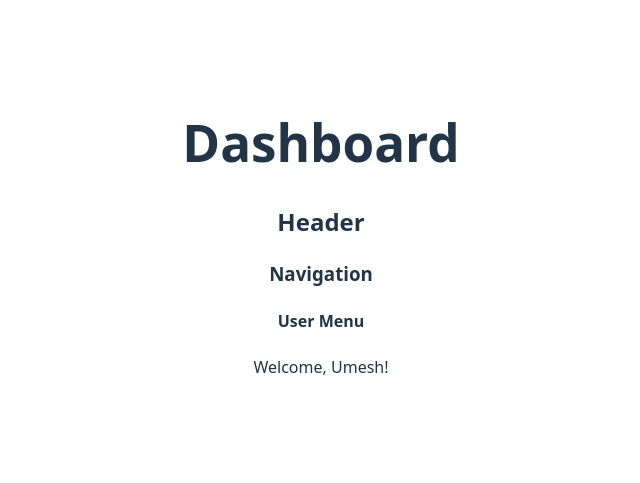
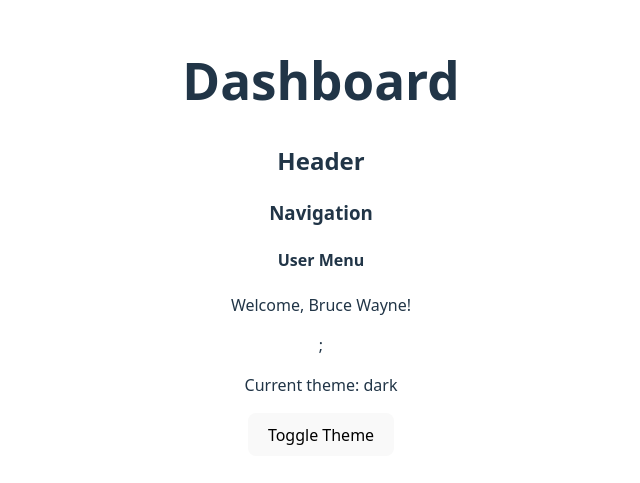
Before and after one commit to umeshraj/react19-tutorial, a React (Vite) app: page / in a window 1280 px wide. Shown: the part 163-646 px from the top of the page, without its empty margins (319-959 px from the left). Built offline with nearby package versions, Linux system fonts and the light colour scheme.

Commit message:
Context w/ state

```diff
--- a/src/App.jsx
+++ b/src/App.jsx
@@ -1,18 +1,16 @@
 import "./App.css";
 import { Header } from "./Header";
-
-import { UserContext } from "./UserContext";
+import { useState } from "react";
+import { UserContextProvider } from "./UserContextProvider";
 
 function App() {
-  const user = { name: "Umesh", role: "admin", theme: "dark" };
-
   return (
-    <UserContext value={user}>
+    <UserContextProvider>
       <div>
         <h1>Dashboard</h1>
         <Header />
       </div>
-    </UserContext>
+    </UserContextProvider>
   );
 }
 
--- a/src/Avatar.jsx
+++ b/src/Avatar.jsx
@@ -2,8 +2,20 @@
 import { UserContext } from "./UserContext";
 
 export const Avatar = () => {
-  const user = useContext(UserContext);
-  return <p>Welcome, {user.name}!</p>;
+  const { user, setUser } = useContext(UserContext);
+
+  const toggleTheme = () => {
+    setUser({
+      ...user,
+      theme: user.theme === "dark" ? "light" : "dark",
+    });
+  };
+  return (
+    <div>
+      <p>Welcome, {user.name}!</p>;<p>Current theme: {user.theme}</p>
+      <button onClick={toggleTheme}>Toggle Theme</button>
+    </div>
+  );
 
   //   const { user, setUser } = useContext(UserContext);
   //   const { user: user2 } = use(UserContext);
--- a/src/UserContext.jsx
+++ b/src/UserContext.jsx
@@ -1,7 +1,10 @@
 import { createContext } from "react";
 
 export const UserContext = createContext({
-  name: "Guest",
-  role: "visitor",
-  theme: "light",
+  user: {
+    name: "Guest",
+    role: "visitor",
+    theme: "light",
+  },
+  setUser: () => {},
 });
--- /dev/null
+++ b/src/UserContextProvider.jsx
@@ -0,0 +1,11 @@
+import { useState } from "react";
+import { UserContext } from "./UserContext";
+
+export const UserContextProvider = ({ children }) => {
+  const [user, setUser] = useState({
+    name: "Bruce Wayne",
+    role: "admin",
+    theme: "dark",
+  });
+  return <UserContext value={{ user, setUser }}> {children}</UserContext>;
+};
```
